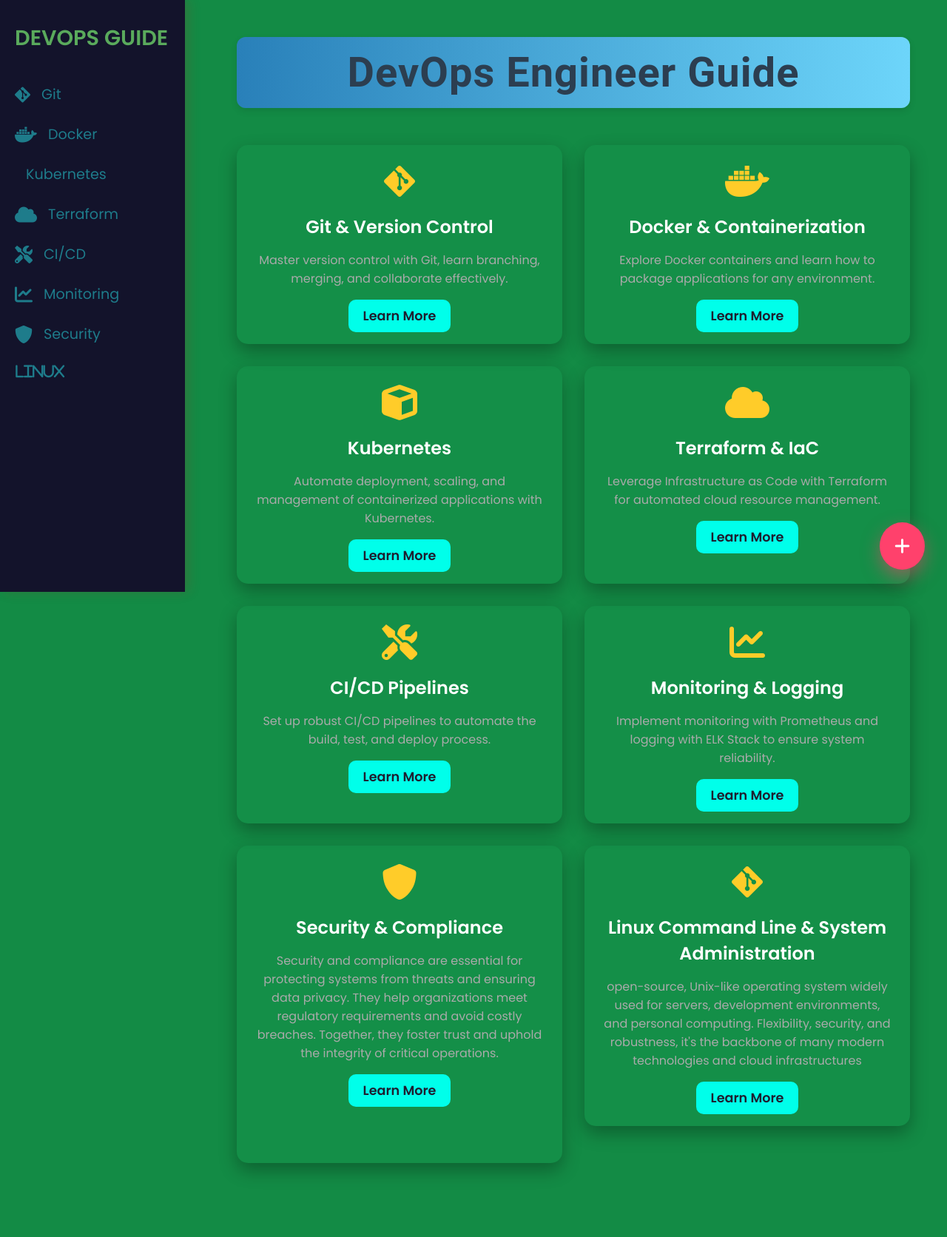
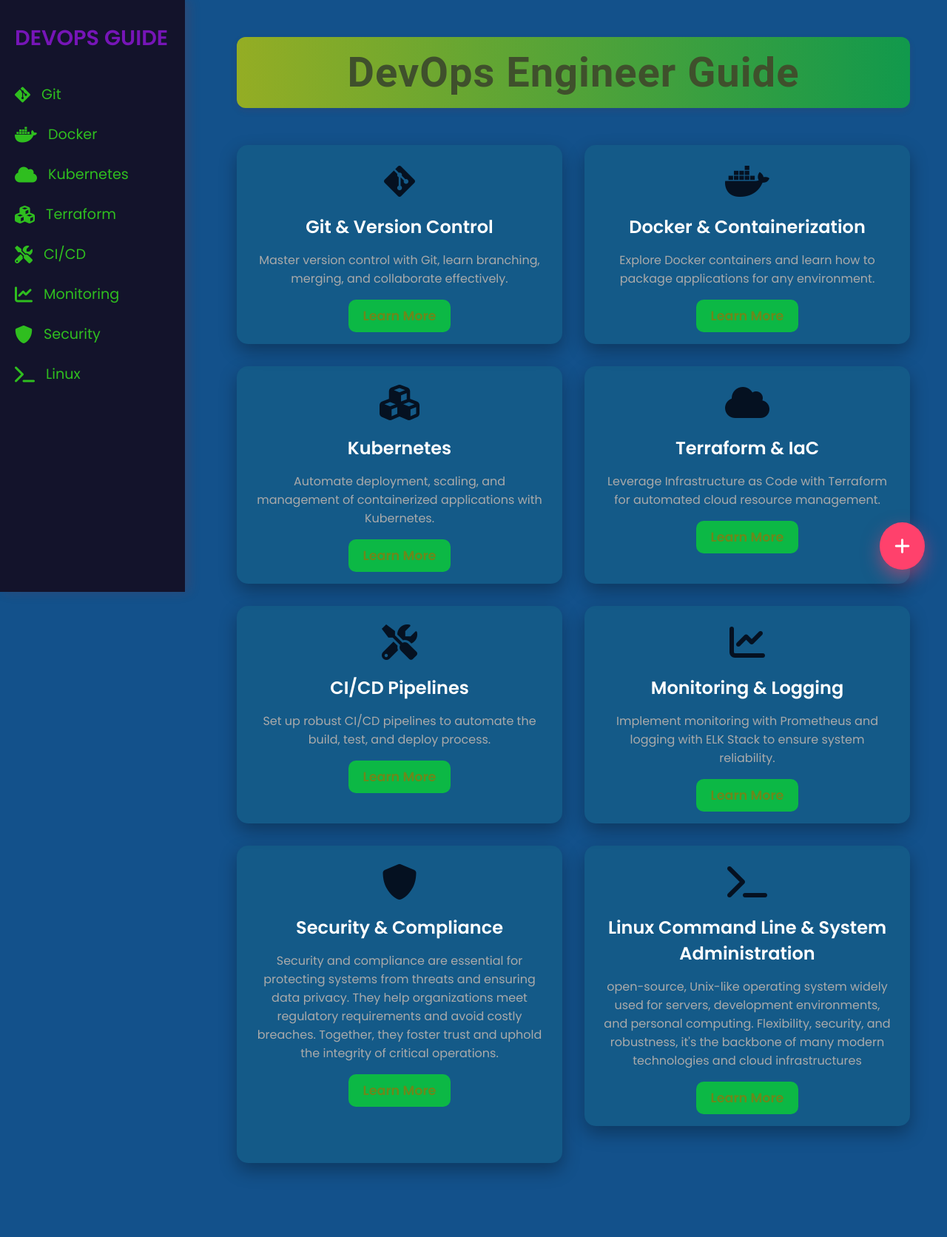
Before and after one commit to sohelmohammed0/devguide, a Flask app: page / in a window 1280 px wide. Shown: the whole page at 74% size. Run offline with Flask 2, Linux system fonts and the light colour scheme.

Commit message:
added colours

```diff
--- a/templates/index.html
+++ b/templates/index.html
@@ -17,7 +17,7 @@
 
         body {
             font-family: 'Poppins', sans-serif;
-            background-color: #0b873ff6;
+            background-color: #0b4b87f6;
             color: #fff;
             display: flex;
             min-height: 100vh;
@@ -36,7 +36,7 @@
         }
 
         nav h1 {
-            color: #5aaa5c;
+            color: #7615b7;
             font-size: 1.8rem;
             text-transform: uppercase;
             margin-bottom: 40px;
@@ -51,7 +51,7 @@
         }
 
         nav ul li a {
-            color: #1e7c8b;
+            color: #2fbe1f;
             font-size: 1.2rem;
             text-decoration: none;
             display: flex;
@@ -65,7 +65,7 @@
         }
 
         nav ul li a:hover {
-            color: #47a443;
+            color: #a48c43;
         }
 
         /* Main content */
@@ -82,16 +82,16 @@
 
         header h1 {
     font-size: 3.5rem; /* Balanced size for emphasis */
-    color: #2c3e50; /* Dark blue-gray for a clean, professional look */
+    color: #3f502c; /* Dark blue-gray for a clean, professional look */
     font-family: 'Roboto', sans-serif; /* Modern, easy-to-read font */
     font-weight: 700; /* Bold but not too heavy */
     text-transform: capitalize; /* Capitalizes the first letter for a refined touch */
     letter-spacing: 1px; /* Slight letter spacing for clarity */
-    background: linear-gradient(90deg, #2980b9, #6dd5fa); /* Cool gradient for a smooth, calm vibe */
+    background: linear-gradient(90deg, #94ad24, #11994c); /* Cool gradient for a smooth, calm vibe */
     padding: 15px 30px; /* Extra space for breathing room */
     border-radius: 12px; /* Smooth rounded edges */
     text-align: center; /* Center the text */
-    box-shadow: 0px 4px 10px rgba(0, 0, 0, 0.1); /* Soft shadow for depth */
+    box-shadow: 0px 4px 10px rgba(161, 28, 28, 0.1); /* Soft shadow for depth */
     transition: transform 0.3s ease; /* Adds a hover effect */
 }
 
@@ -125,7 +125,7 @@
 
         .card i {
             font-size: 3rem;
-            color: #ffcc29;
+            color: #030813e1;
             margin-bottom: 20px;
             transition: color 0.4s;
         }
@@ -143,8 +143,8 @@
         }
 
         .card a {
-            background-color: #00ffea;
-            color: #1e1e2f;
+            background-color: #0cb845;
+            color: #6d871b;
             padding: 10px 20px;
             border-radius: 10px;
             text-decoration: none;
@@ -214,12 +214,12 @@
         <ul>
             <li><a href="#git"><i class="fab fa-git-alt"></i>Git</a></li>
             <li><a href="#docker"><i class="fab fa-docker"></i>Docker</a></li>
-            <li><a href="#kubernetes"><i class="fab fa-kubernetes"></i>Kubernetes</a></li>
-            <li><a href="#terraform"><i class="fas fa-cloud"></i>Terraform</a></li>
+            <li><a href="#kubernetes"><i class="fas fa-cloud"></i>Kubernetes</a></li>
+            <li><a href="#terraform"><i class="fas fa-cubes"></i>Terraform</a></li>
             <li><a href="#cicd"><i class="fas fa-tools"></i>CI/CD</a></li>
             <li><a href="#monitoring"><i class="fas fa-chart-line"></i>Monitoring</a></li>
             <li><a href="#security"><i class="fas fa-shield-alt"></i>Security</a></li>
-            <li><a href="#linux"><a class="fas fa-penguin">Linux</a></li>
+            <li><a href="#linux"><i class="fas fa-terminal"></i> Linux</a></li>
         </ul>
     </nav>
 
@@ -246,7 +246,7 @@
             </div>
 
             <div class="card" id="kubernetes">
-                <i class="fas fa-cube"></i>
+                <i class="fas fa-cubes"></i>
                 <h3>Kubernetes</h3>
                 <p>Automate deployment, scaling, and management of containerized applications with Kubernetes.</p>
                 <a href="/kubernetes">Learn More</a>
@@ -282,8 +282,8 @@
             </div>
 
             <div class="card-container">
-                <div class="card" id="git">
-                    <i class="fab fa-git-alt"></i>
+                <div class="card" id="linux">
+                    <i class="fas fa-terminal"></i>
                     <h3>Linux Command Line & System Administration</h3>
                     <p>open-source, Unix-like operating system widely used for servers, development environments, and personal computing. Flexibility, security, and robustness, it's the backbone of many modern technologies and cloud infrastructures</p>
                     <a href="/linux">Learn More</a>
```
Also changed, not shown: digitalclock.md (+1 -1 lines), templates/base.html (line endings or trailing spaces).
